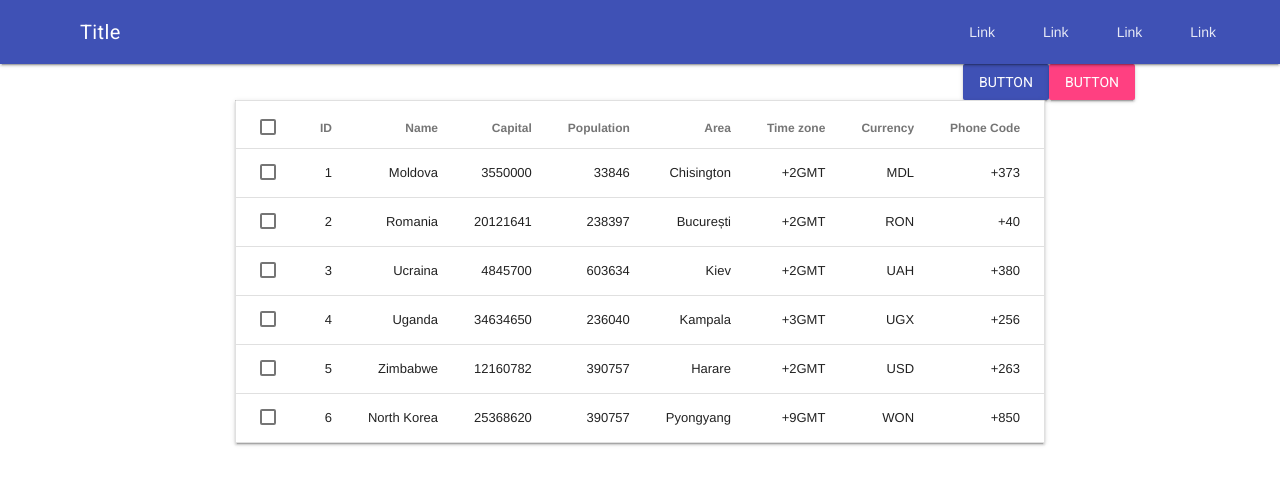
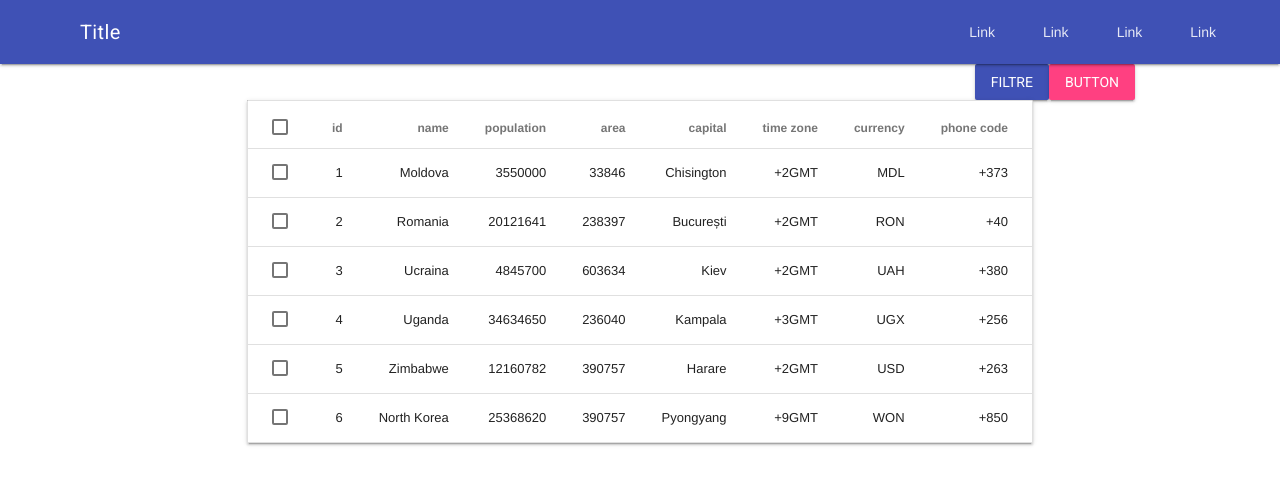
Before and after one commit to rediska97/ES6, a website built with Parcel: page index.html in a window 1280 px wide. Built offline with nearby package versions, Linux system fonts and the light colour scheme.

Commit message:
fix table view

```diff
--- a/index.html
+++ b/index.html
@@ -44,7 +44,7 @@
       <div class="container">
         <div class="controls">
           <button class="mdl-button mdl-js-button mdl-button--raised mdl-button--colored">
-            Button
+            Filtre
           </button>
           <!-- Accent-colored raised button -->
           <button class="mdl-button mdl-js-button mdl-button--raised mdl-button--accent">
--- a/main.js
+++ b/main.js
@@ -7,14 +7,7 @@ const MDTable = (countriesList) => html`
     <table class="mdl-data-table mdl-js-data-table mdl-data-table--selectable mdl-shadow--2dp">
         <thead>
             <tr>
-                <th class="mdl-data-table__cell--non-numeric">ID</th>
-                <th>Name</th>
-                <th>Capital</th>
-                <th>Population</th>
-                <th>Area</th>
-                <th>Time zone</th>
-                <th>Currency</th>
-                <th>Phone Code</th>
+                ${Object.keys(countriesList[0]).map( (label) => html`<th>${formatLabel(label)}</th>` )}
             </tr>
         </thead>
        <tbody>
@@ -30,5 +23,18 @@ ${Object.keys(country).map(key => html`<td>${country[key]}</td>`)}
 </tr>
 `;
 
+function formatLabel (label) {
+
+    let result = label;
+    for (let i = 0; i<label.length; i++){
+
+        if ( (label[i] == label[i].toUpperCase()) && label[i-1] != undefined){
+            result = [label.slice(0, i), ' ', label.slice(i)].join('');
+        }
+    }
+    return result.toLocaleLowerCase();
+
+};
+
 // Render the template to the document
 render(MDTable(countriesList), document.querySelector('.data-table'));
```
